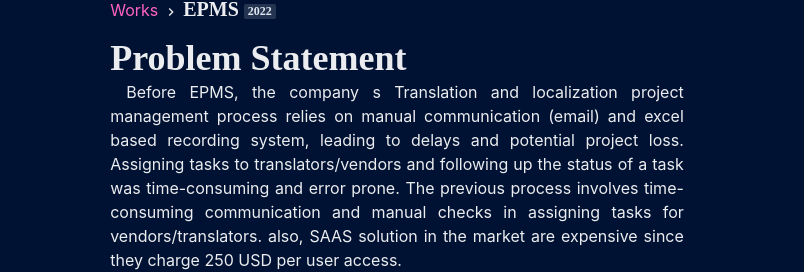
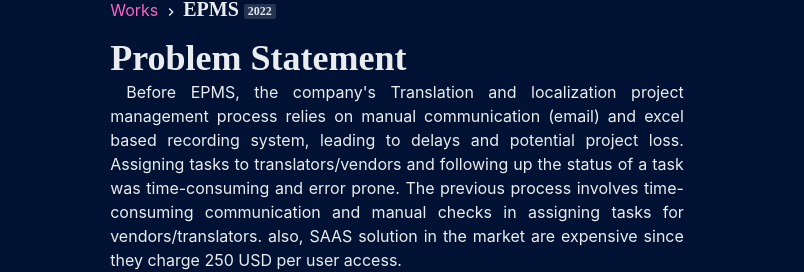
Before and after one commit to Henoker/HenokerWebsite, a Next.js app: page /works/epms in a window 1280 px wide. Shown: the part 529-801 px from the top of the page, without its empty margins (243-1047 px from the left). Built offline with nearby package versions, Linux system fonts and the light colour scheme.

Commit message:
fix on typo issues on works detail page

```diff
--- a/components/Navbar.js
+++ b/components/Navbar.js
@@ -29,7 +29,7 @@ const LinkItem = ({ href, path, target, children, ...props }) => {
       scroll={false}
       p={2}
       bg={active ? 'grassTeal' : undefined}
-      color={active ? '#202023' : inactiveColor}
+      color={active ? '#001233' : inactiveColor}
       target={target}
       {...props}
     >
--- a/pages/works/epms.js
+++ b/pages/works/epms.js
@@ -14,7 +14,7 @@ const Work = () => {
         <Heading>
           Problem Statement
         </Heading>
-        <P> Before EPMS, the company&nbsp;s Translation and localization project
+        <P> Before EPMS, the company&apos;s Translation and localization project
           management process relies on manual communication (email) and excel based
           recording system, leading to delays and potential project loss.
           Assigning tasks to translators/vendors and following up the status of a task
```
